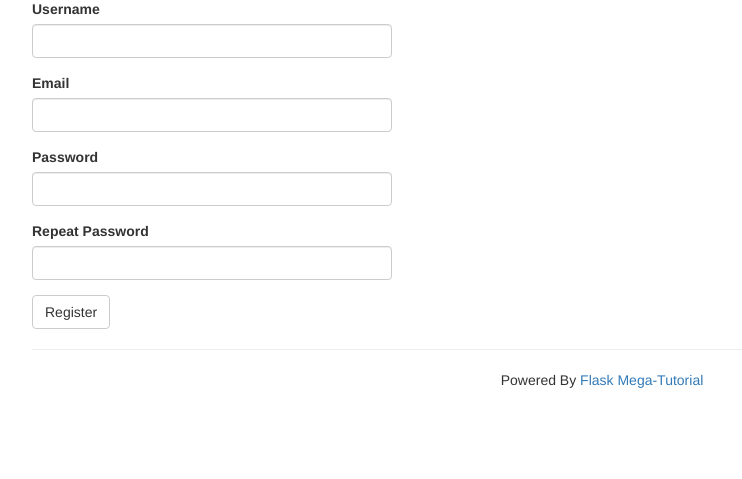
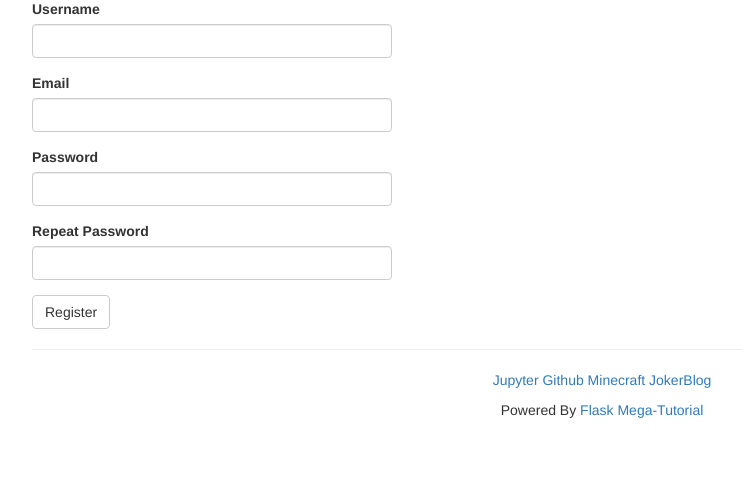
Before and after one commit to OrzGeeker/OrzBlog, a Flask app: page /auth/register in a window 1280 px wide. Shown: the part 143-622 px from the top of the page, without its empty margins (38-780 px from the left). Run offline with Flask 2, Linux system fonts and the light colour scheme; some libraries are stand-ins or nearby versions.

Commit message:
add some link

```diff
--- a/app/templates/base.html
+++ b/app/templates/base.html
@@ -182,6 +182,14 @@
 
 	{% block app_content %}{% endblock %}
 	<hr>
+	<div>
+		<p align='center'>
+			<a href="https://jokerhub.cn/jupyter">Jupyter</a>
+			<a href="https://github.com/wangzhizhou">Github</a>
+			<a href="https://wangzhizhou.github.io/minecraft/">Minecraft</a>
+			<a href="https://jokerblog.readthedocs.io">JokerBlog</a>
+		</p>
+	</div>
 	<p align='center'>
 		Powered By
 		<a href='https://blog.miguelgrinberg.com/post/the-flask-mega-tutorial-part-xiv-ajax'>Flask Mega-Tutorial</a>
```
